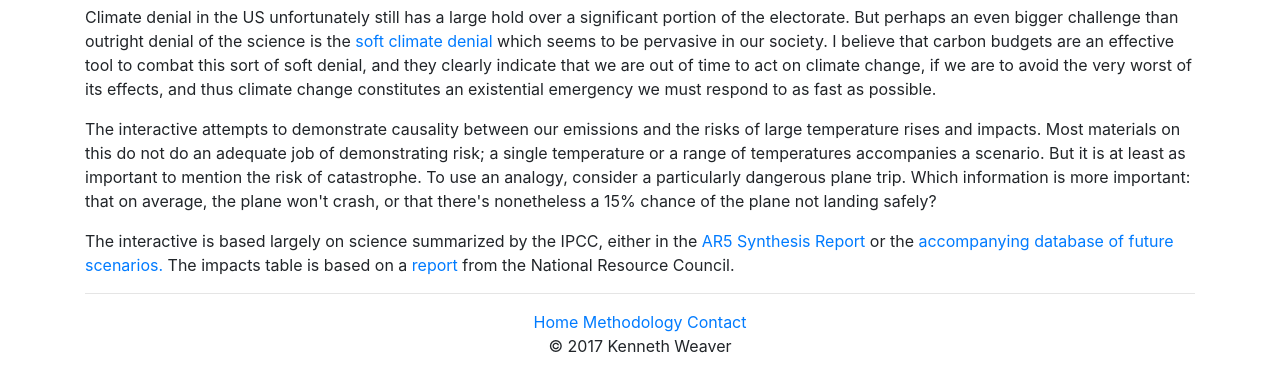
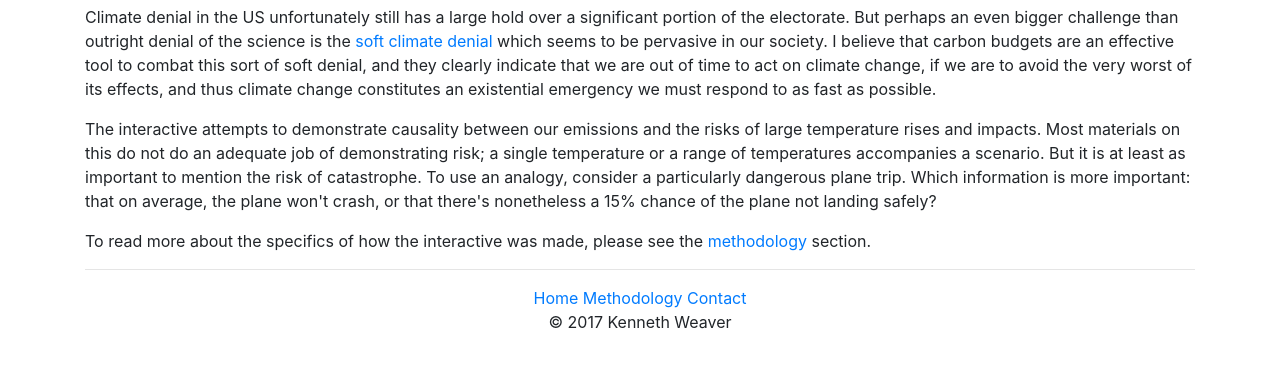
Before and after one commit to kenjones21/chooseYourFuture, a website: page src/public/html/about.html in a window 1280 px wide. Shown: the part 83-474 px from the top of the page. Drawn offline with nearby package versions, Linux system fonts and the light colour scheme; files that its build step writes are made by us from their sources.

Commit message:
Removed specific details from about page

```diff
--- a/src/public/html/about.html
+++ b/src/public/html/about.html
@@ -40,21 +40,8 @@
     </p>
 
     <p>
-      The interactive is based largely on science summarized by the IPCC, either in the
-      <a href="http://www.ipcc.ch/pdf/assessment-report/ar5/syr/SYR_AR5_FINAL_full_wcover.pdf"
-	 target="_blank">
-	AR5 Synthesis Report
-      </a>
-      or the
-      <a href="https://tntcat.iiasa.ac.at/AR5DB/dsd?Action=htmlpage&page=about">
-	accompanying database of future scenarios.
-      </a>
-      The impacts table is based on a
-      <a href="http://dels.nas.edu/resources/static-assets/materials-based-on-reports/booklets/warming_world_final.pdf"
-       target="_blank">
-	report
-      </a>
-      from the National Resource Council.
+      To read more about the specifics of how the interactive was made, please see the
+      <a href="methodology">methodology</a> section.
     </p>
 
     <hr class="footer-hr">
```
